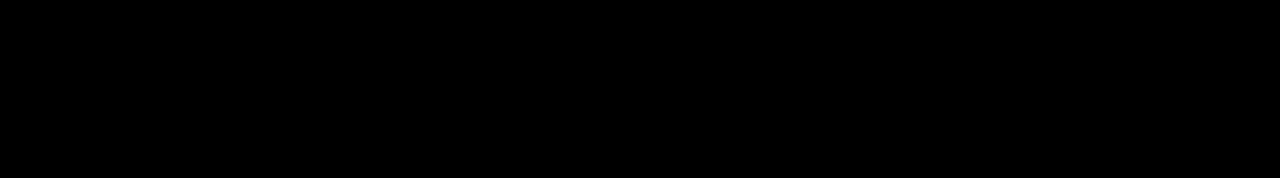
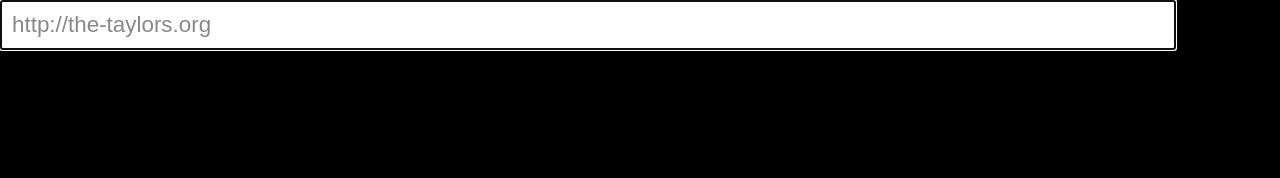
Before and after one commit to davetayls/devicebrowser, a plain HTML site: page index.html in a window 1280 px wide. Shown: the top 178 px of the page. Drawn offline with nearby package versions, Linux system fonts and the light colour scheme.

Commit message:
added ability to change url

```diff
--- a/index.html
+++ b/index.html
@@ -10,6 +10,34 @@
             margin: 0;
             padding: 0;
         }
+        #url {
+        	position: fixed;
+            top: 0;
+            left: 0;
+        	height: 50px;
+        	z-index: 10;
+        	width: 100%;
+        }
+            #url input {
+            	opacity: 0.5;
+            	color: #888;
+            	font-size: 0.9em;
+            	padding: 2px;
+            	width: 90%;
+            	margin: 0;
+            	position: relative;
+                -webkit-transition: all 0.2s ease-in;
+                   -moz-transition: all 0.2s ease-in;
+                     -o-transition: all 0.2s ease-in;
+                        transition: all 0.2s ease-in;
+            }
+            #url input:focus,
+            #url input:active,
+            #url:hover input {
+            	opacity: 1;
+            	font-size: 1.4em;
+            	padding: 10px;
+            }
         #wrapper {
         	padding: 200px 500px;
         	width: 1710px;
@@ -24,6 +52,7 @@
             overflow: auto;
         }
         iframe {
+        	background: #fff;
         	border: none;
         }
         .iPhone {
@@ -41,6 +70,9 @@
         </style>
     </head>
     <body>
+        <div id="url">
+        	<input type="text" />
+        </div>
         <div id="wrapper">
             <div class="iPhone window">
                 <iframe src="http://the-taylors.org" width="320" height="6000"></iframe>
@@ -52,5 +84,34 @@
                 <iframe src="http://the-taylors.org" width="480" height="6000"></iframe>
             </div>
         </div>
+        <script src="http://ajax.googleapis.com/ajax/libs/jquery/1/jquery.min.js" type="text/javascript"></script>
+        <script type="text/javascript">
+            var $url = $('#url input'),
+                $frames = $('iframe');
+            $url.val('http://the-taylors.org');
+            function updateiframe(iframe, url){
+                if(iframe !== null){
+                    if(iframe.src){
+                        iframe.src = url;
+                    } else if(iframe.contentWindow !== null && iframe.contentWindow.location !== null){
+                        iframe.contentWindow.location = url;
+                    } else{
+                        iframe.setAttribute('src', url);
+                    }
+                }
+            }
+            function setSrc(src){
+                $frames.each(function(){
+                    updateiframe(this, src);
+                });
+            }
+            $url.keydown(function(e){
+                if (e.which === 13){
+                    setSrc($url.val());
+                    e.preventDefault();
+                }
+            })
+            .focus();
+        </script>
     </body>
 </html>
```
